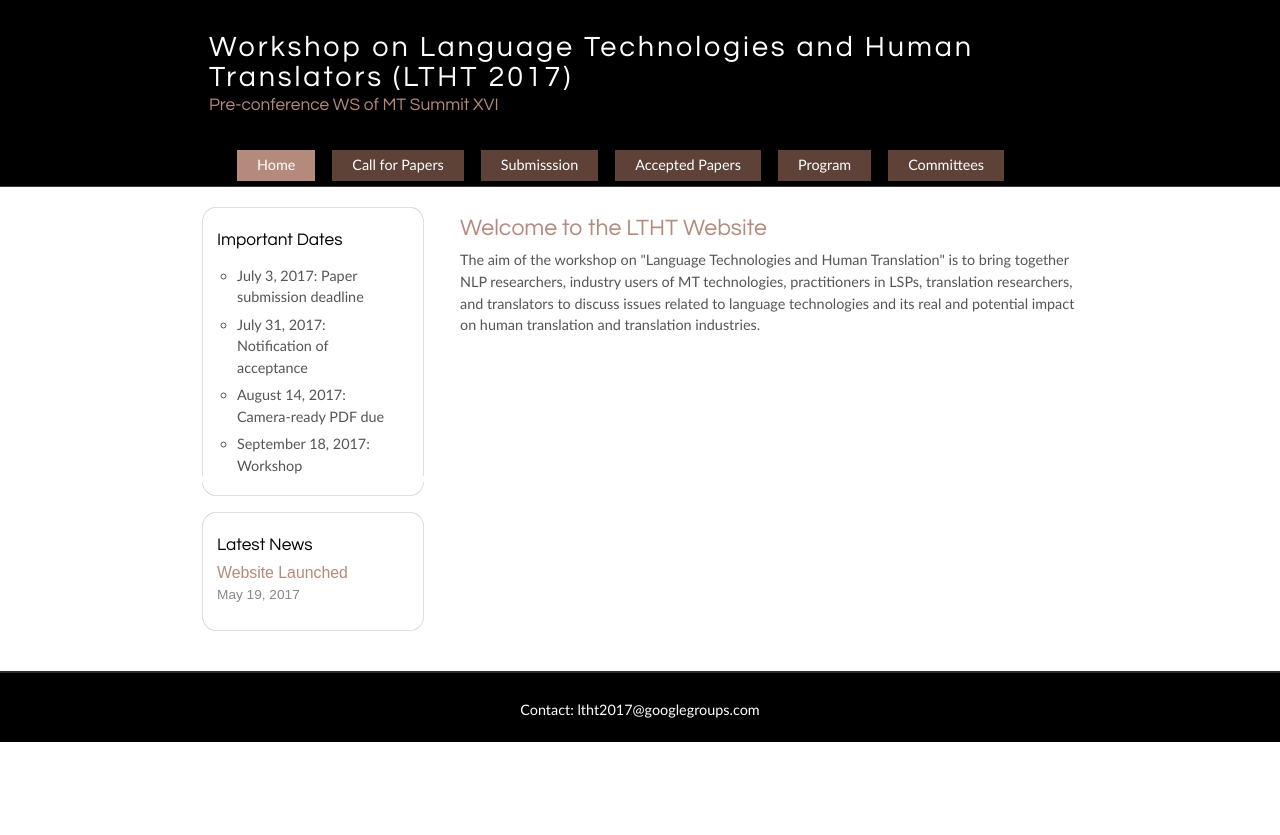
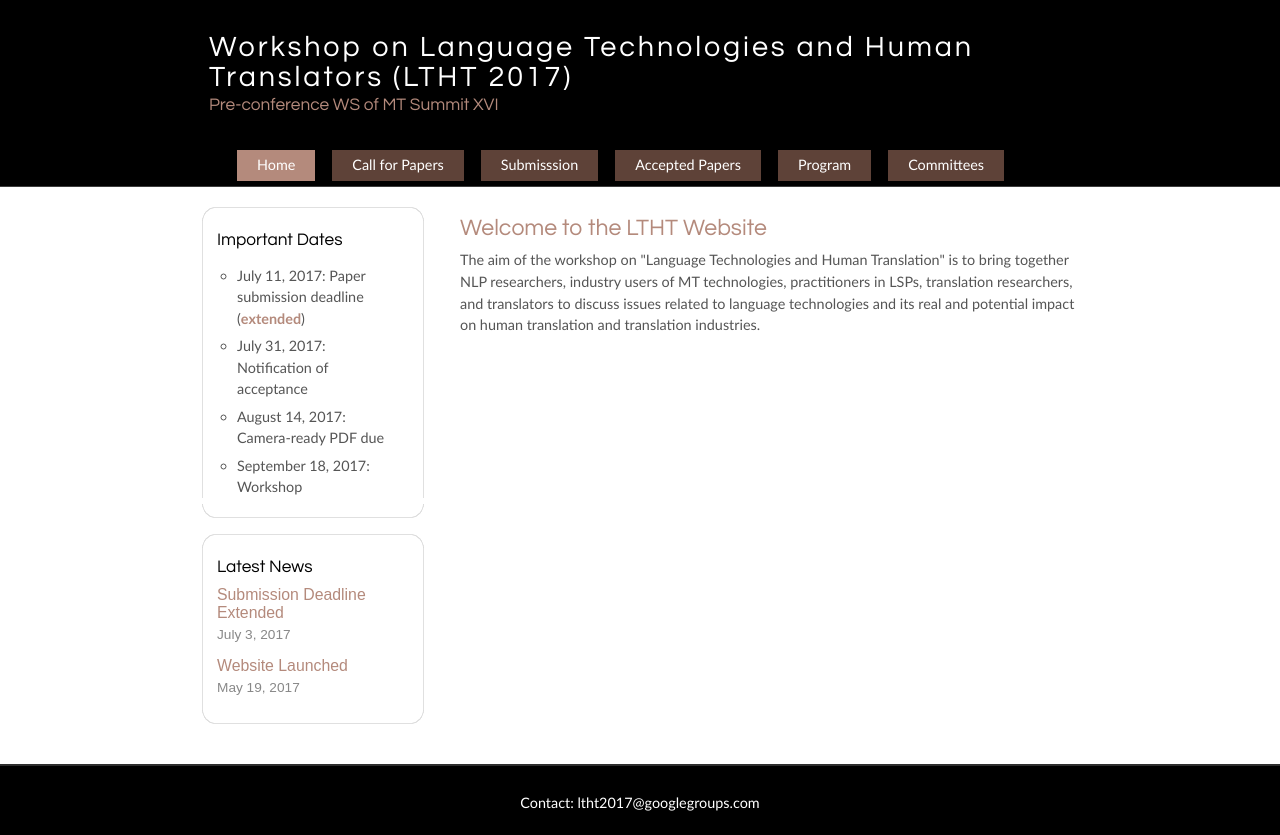
Before and after one commit to LTHT2017/LHTH2017.github.io, a plain HTML site: page index.html in a window 1280 px wide. Before the commit the page ends 800 px from the top, so only its background shows below. Drawn offline with Linux system fonts and the light colour scheme.

Commit message:
deadline extended

```diff
--- a/index.html
+++ b/index.html
@@ -42,7 +42,7 @@
 <div class="sidebar_item">
 <h3>Important Dates</h3>
 <ul>
-<li>July 3, 2017: Paper submission deadline</li>
+<li>July 11, 2017: Paper submission deadline (<span class="emph">extended</span>)</li>
 <li>July 31, 2017: Notification of acceptance</li>
 <li>August 14, 2017: Camera-ready PDF due</li>
 <li>September 18, 2017: Workshop</li>
@@ -56,6 +56,10 @@
 <div class="sidebar_top"></div>
 <div class="sidebar_item">
 <h3>Latest News</h3>
+
+<h4>Submission Deadline Extended</h4>
+<h5>July 3, 2017</h5>
+
 <h4>Website Launched</h4>
 <h5>May 19, 2017</h5>
 <!-- <p></p> -->
```
Also changed, not shown: submission.html (+1 -1 lines).
